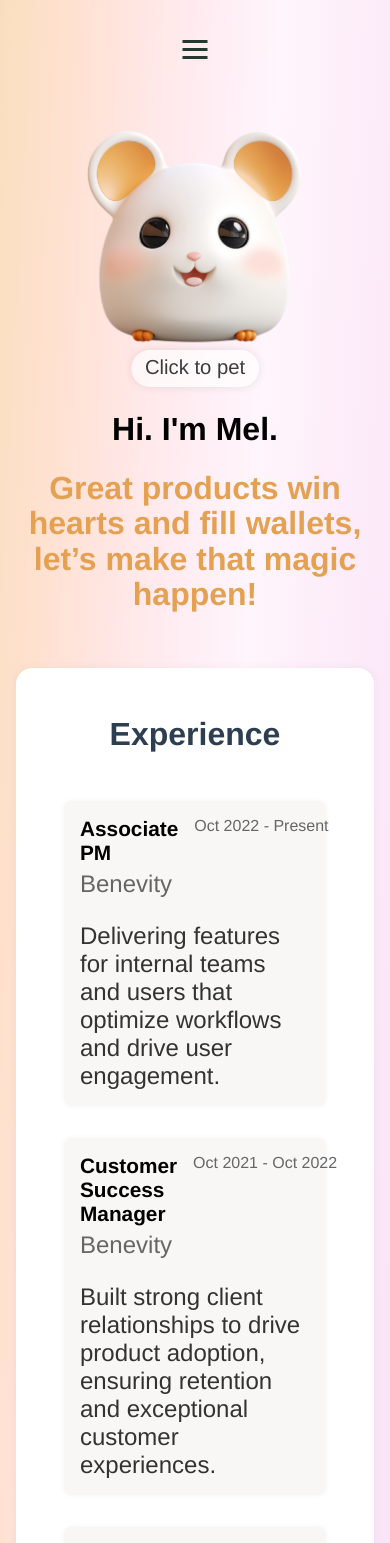
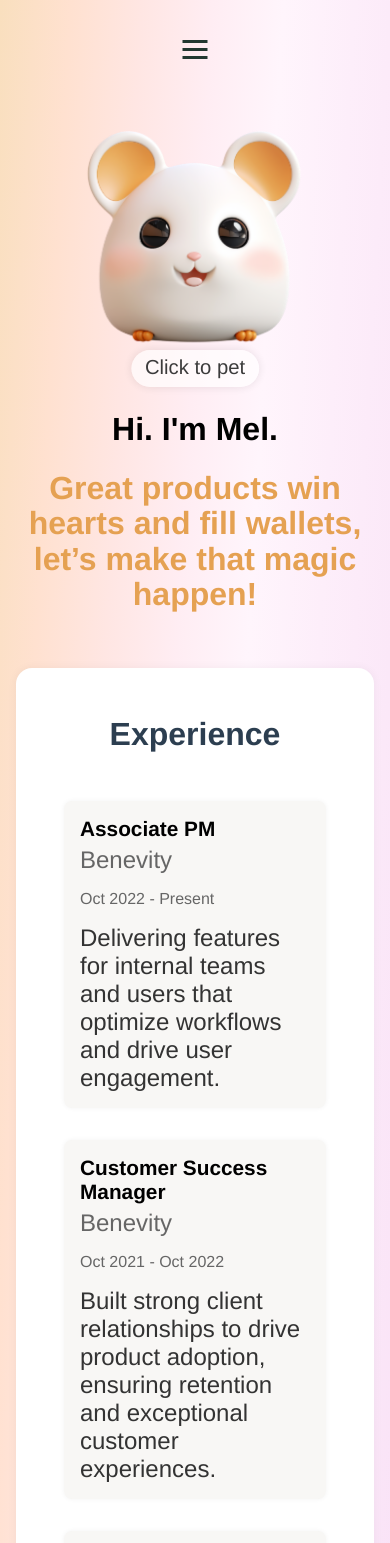
Before and after one commit to MelanieHaefliger/melaniehaefliger, a React (Create React App) app: page / in a window 390 px wide. Shown: the top 1543 px of the page. Built offline with nearby package versions, Linux system fonts and the light colour scheme.

Commit message:
mobile layout date

```diff
--- a/src/App.css
+++ b/src/App.css
@@ -565,4 +565,15 @@ p {
     .education-description {
       text-align: left !important;
     }
+    .experience-top,
+  .education-top {
+    flex-direction: column;
+    align-items: flex-start;
   }
+
+  .experience-dates,
+  .education-dates {
+    margin-top: 0.5rem; /* adds a little spacing above the date */
+    margin-left: 0;     /* remove the left margin */
+  }
+  }
```
